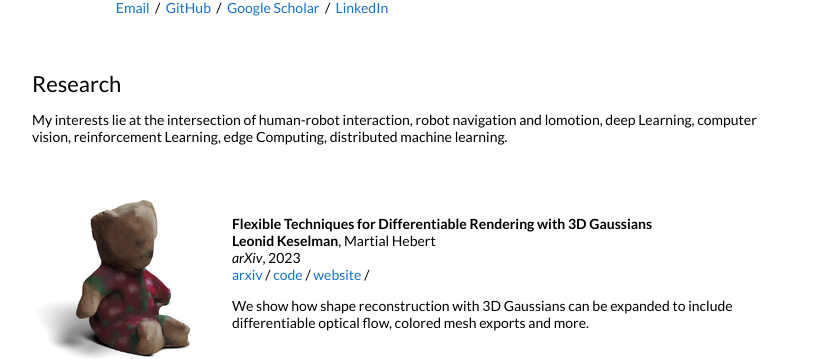
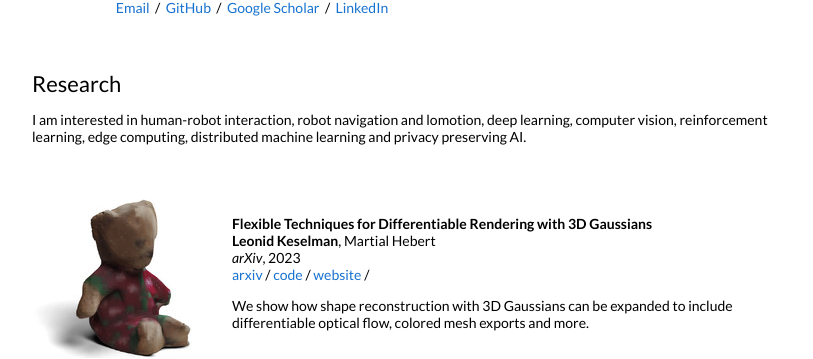
Before and after one commit to pamely/pamely.github.io, a Jekyll site: the page built from _posts/2023-08-28-3dgaussians.markdown, in a window 1280 px wide. Shown: the part 460-819 px from the top of the page, without its empty margins (228-1041 px from the left). Built offline with Jekyll 4.4.1, drawn with Linux system fonts in a browser that asks for light colours.

Commit message:
Update default.html

```diff
--- a/_layouts/default.html
+++ b/_layouts/default.html
@@ -63,7 +63,7 @@
             <td style="padding:2.5%;width:100%;vertical-align:middle">
               <h2>Research</h2>
               <p>
-                My interests lie at the intersection of human-robot interaction, robot navigation and lomotion, deep Learning, computer vision, reinforcement Learning, edge Computing, distributed machine learning.
+                I am interested in human-robot interaction, robot navigation and lomotion, deep learning, computer vision, reinforcement learning, edge computing, distributed machine learning and privacy preserving AI.
               </p>
             </td>
           </tr>
```
